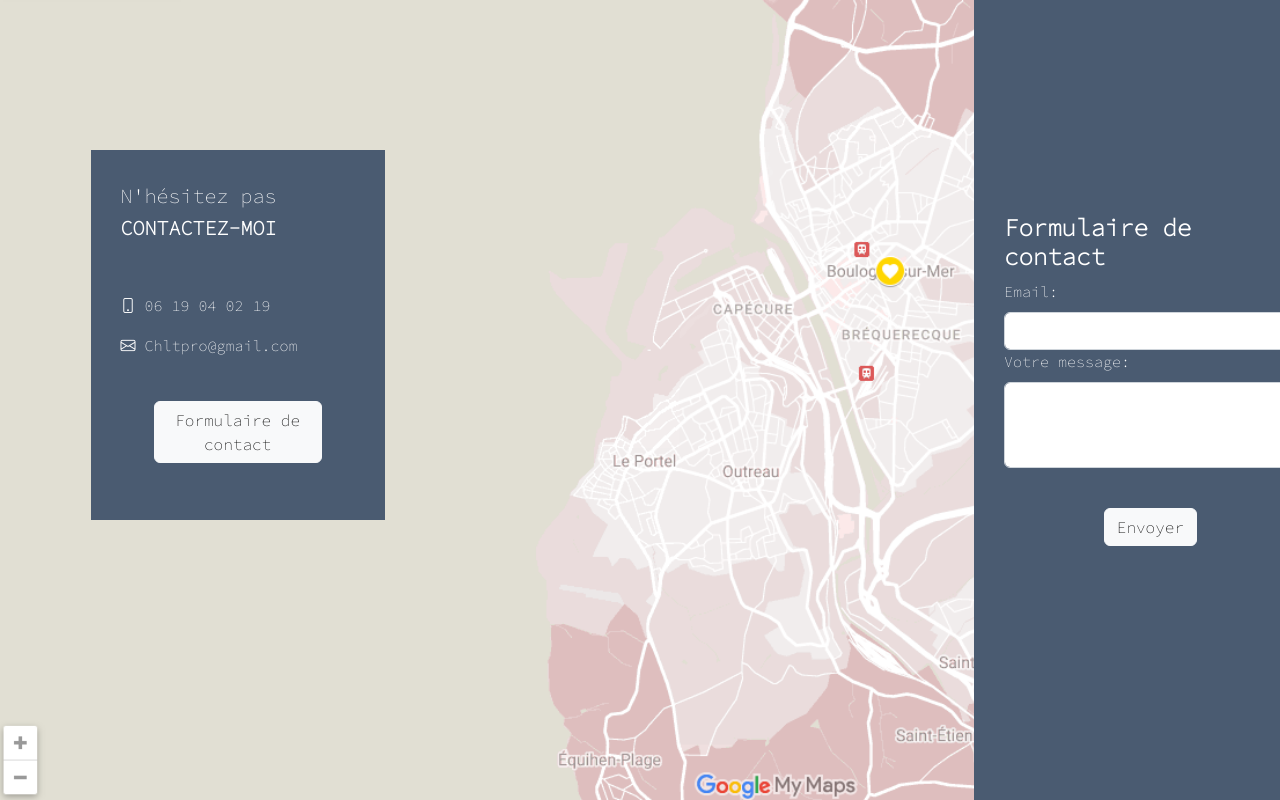
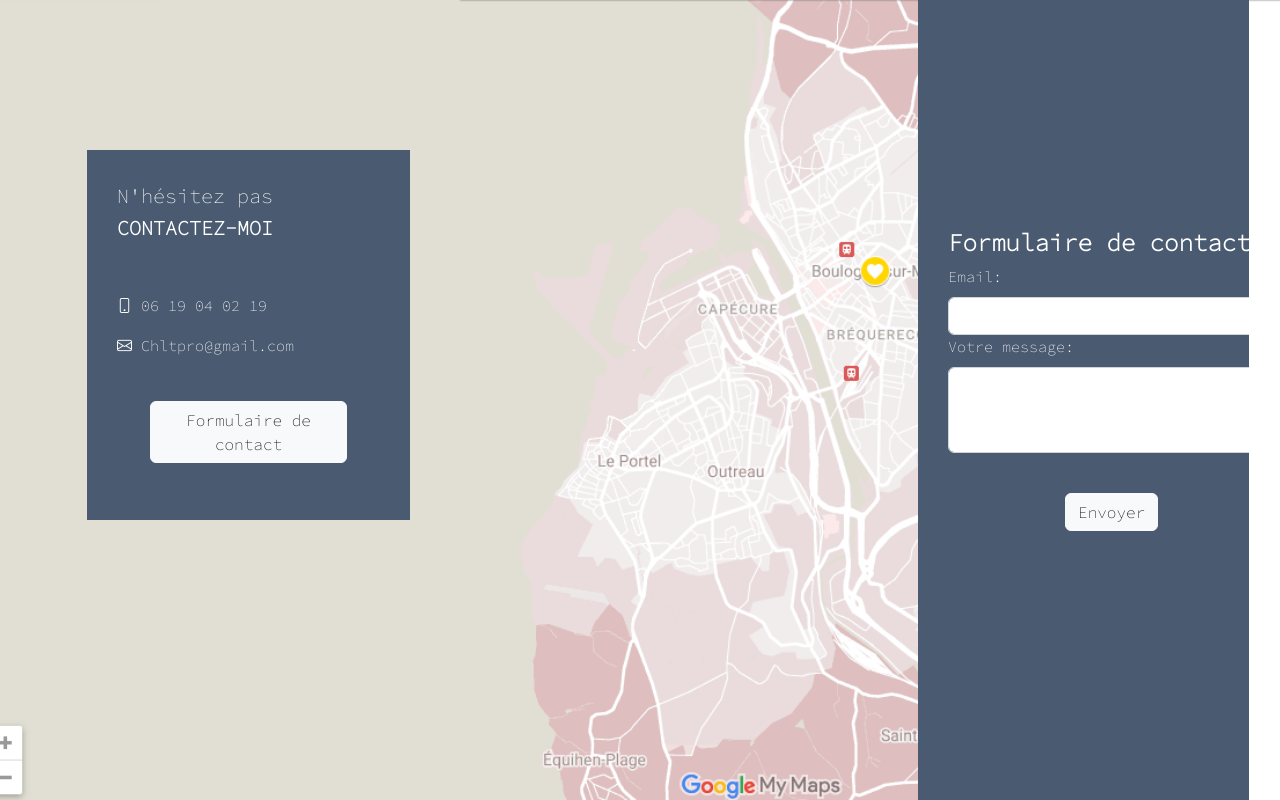
Before and after one commit to ClaraLlbt/ProjectLiberty, a Vue app: page / in a window 1280 px wide. Both pictures are taken after a click on the button "Formulaire de contact". Shown: the part 4000-4800 px from the top of the page. Built offline with nearby package versions, Linux system fonts and the light colour scheme.

Commit message:
design modifications

```diff
--- a/src/App.vue
+++ b/src/App.vue
@@ -5,26 +5,18 @@
 </template>
 
 <script>
-import ComponentWithMap from './components/GoogleMaps.vue'
-import WhoIAm from "./components/whoIAm.vue";
 export default {
   name: "App",
-  components: {
-    WhoIAm,
-    ComponentWithMap,
-  },
 };
 </script>
 
-<style lang="scss">
+<style scopedlang="scss">
 html {
   height: 100%;
+  overflow-x: hidden;
 }
 body {
   min-height: 100%;
   width: 100%;
 }
-#home {
-  min-height: 100vh;
-}
 </style>
--- a/src/components/ContactMe.vue
+++ b/src/components/ContactMe.vue
@@ -1,12 +1,10 @@
 <template>
-    <div id="contactMe" class="contact-me">
-        <div class="map-image">
-            <ComponentWithMap />
-        </div>
+    <div id="contactMe" class="container contact-container">
 
-        <div class="contact-container">
+        <div class="container-contact-with-map">
+            <ComponentWithMap class="map-image" />
            <div class="row">
-                <div class="content-contact">
+                <div class="col-3 content-contact">
                     <div class="title-contact">
                         <p>N'hésitez pas</p>
                         <p class="p-bold">Contactez-moi</p>
@@ -20,7 +18,7 @@
                     </div>
                 </div>
 
-                <div id="form-slide" class="content-form form-slide">
+                <div class="col-4 content-form form-slide" id="form-slide">
                 <div class="contact-form">
                     <form action="">
                         <h4>Formulaire de contact</h4>
@@ -69,13 +67,16 @@
 
 
 <style lang="scss">
-
-.contact-me{
-    width: 100%;
-    transform: translateX(-79px);
-}
+.contact-container{
+    .container-contact-with-map{
+        height: 100vh;
+        position: absolute;
+        top: 0;
+        left: -100px;
+        width: 99vw;
+        .row{
+            overflow: hidden;
             .content-contact{
-        width: 25%;
                 background: #4a5b71;
                 color: white;
                 position: absolute;
@@ -116,14 +117,17 @@
                 }
             }
             .form-slide{
-    transform: translateX(1370px);
+                transform: translateX(1260px);
                 opacity: 0;
                 transition: transform 0.6s ease-in-out,
                 opacity 0.6s ease-in-out;
             }
             .form-slide.activeBtn{
-    transform: translateX(1001px);
+                transform: translateX(960px);
                 opacity: 1;
+            }
+        }
+    }
 }
 
 </style>
--- a/src/components/GoogleMaps.vue
+++ b/src/components/GoogleMaps.vue
@@ -15,9 +15,7 @@
   background-size: cover;
   height: 100vh;
   position: absolute;
-  top: 0;
-  width: 112%;
   z-index: -1;
-
+  width: 98vw;
  }
   </style>
--- a/src/components/works.vue
+++ b/src/components/works.vue
@@ -14,7 +14,7 @@
         </div>
 
         <div type="" class="arrow">
-          <a href="#contactMe"><i class="bi bi-caret-down"></i></a>
+          <a href="#contactme"><i class="bi bi-caret-down"></i></a>
         </div>
 
       </div>
--- a/src/views/HomeView.vue
+++ b/src/views/HomeView.vue
@@ -152,6 +152,7 @@ export default {
   min-height: 100vh;
 }
 #navbar {
+  z-index: 1;
   animation: fadein 2s;
 }
 
```
Lines whose indentation alone changed are shown as unchanged.
